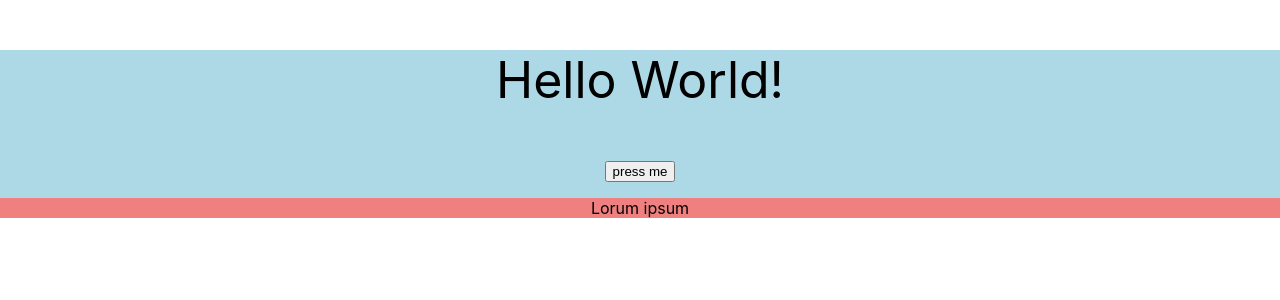
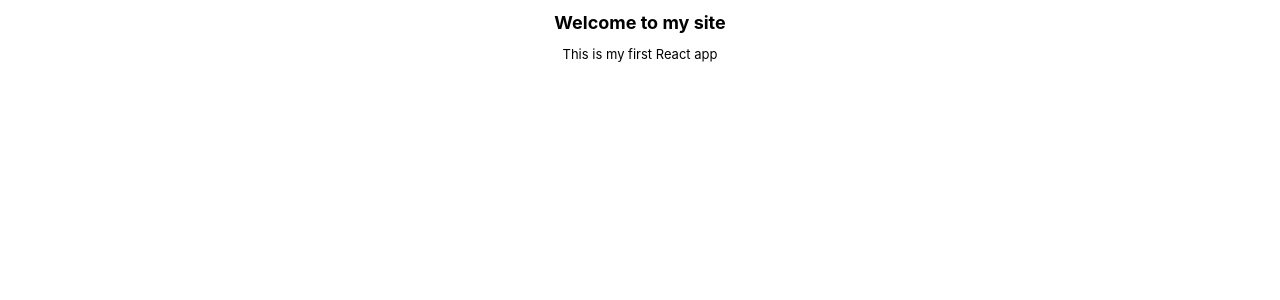
Before and after one commit to staffanholmnas/React.js, a React (Create React App) app: page / in a window 1280 px wide. Shown: the top 300 px of the page. Built offline with nearby package versions, Linux system fonts and the light colour scheme.

Commit message:
ch 3 open exercise 1

```diff
--- a/src/App.css
+++ b/src/App.css
@@ -1,11 +1,14 @@
 .App {
   text-align: center;
-  background-color: lightblue;
 }
 
-.Alert {
-  text-align: center;
-  background-color: lightcoral;
+.Welcome {
+  font-size: large;
+  font-weight: bold;
+}
+
+.First {
+  font-size: small;
 }
 
 .App-logo {
--- a/src/App.js
+++ b/src/App.js
@@ -1,16 +1,13 @@
 import React from 'react';
 import './App.css';
-
 
 function App() {
   return (
     <div className='App'>
-       <p style={{fontSize: '50px'}}>Hello World!</p>
-       <button>press me</button>
-      <p className='Alert'>Lorum ipsum</p>
+      <h1 className='Welcome'>Welcome to my site</h1>
+      <p className='First'>This is my first React app</p>
     </div>
   );
 }
 
-
 export default App;
```
